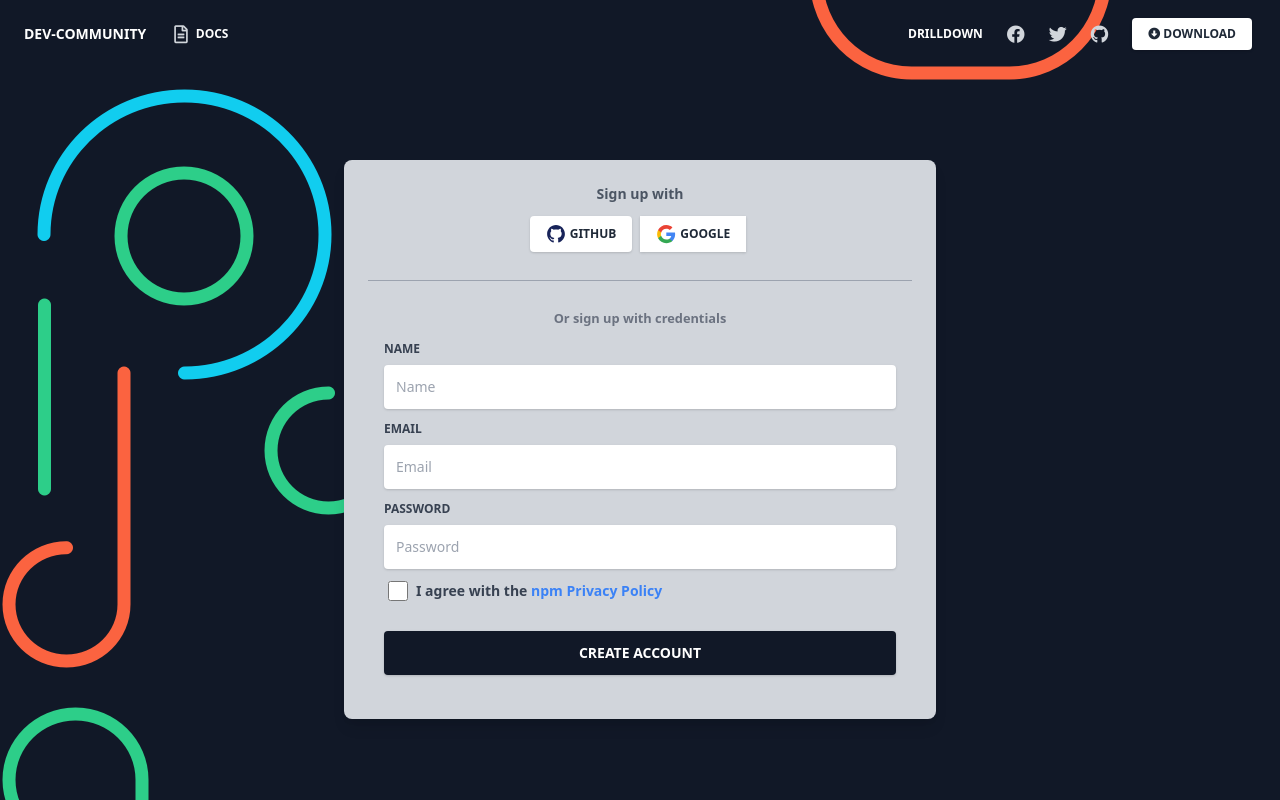
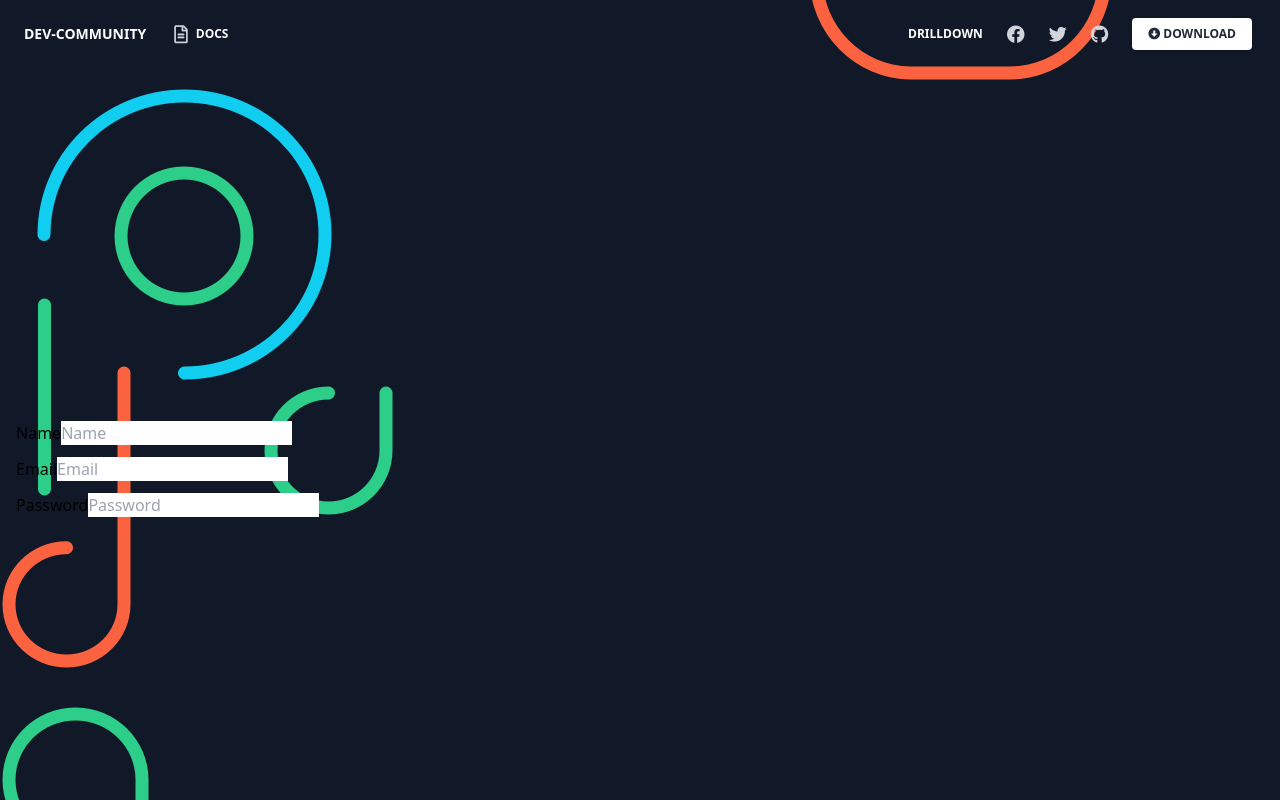
Before and after one commit to MaliJetal/Dev-Community, a React (Create React App) app in the folder client/: page /auth/register in a window 1280 px wide. Shown: the top 800 px of the page. Built offline with nearby package versions, Linux system fonts and the light colour scheme.

Commit message:
Comment out CSS

```diff
--- a/client/src/views/auth/Register.js
+++ b/client/src/views/auth/Register.js
@@ -8,75 +8,75 @@ class Register extends Component {
     return (
       <div className="Register">
         <div className="container mx-auto px-4 h-full">
-          <div className="flex content-center items-center justify-center h-full">
-            <div className="w-full lg:w-6/12 px-4">
-              <div className="relative flex flex-col min-w-0 break-words w-full mb-6 shadow-lg rounded-lg bg-gray-300 border-0">
-                <div className="rounded-t mb-0 px-6 py-6">
-                  <div className="text-center mb-3">
-                    <h6 className="text-gray-600 text-sm font-bold">
+          <div>// className="flex content-center items-center justify-center h-full">
+            <div >//className="w-full lg:w-6/12 px-4">
+              <div>// className="relative flex flex-col min-w-0 break-words w-full mb-6 shadow-lg rounded-lg bg-gray-300 border-0">
+                <div >//className="rounded-t mb-0 px-6 py-6">
+                  <div>// className="text-center mb-3">
+                    <h6>// className="text-gray-600 text-sm font-bold">
                       Sign up with
                     </h6>
                   </div>
-                  <div className="btn-wrapper text-center">
+                  <div>// className="btn-wrapper text-center">
                     <button
-                      className="bg-white active:bg-gray-100 text-gray-800 font-normal px-4 py-2 rounded outline-none focus:outline-none mr-2 mb-1 uppercase shadow hover:shaow-md inline-flex items-center font-bold text-xs ease-linear transition-all duration-150"
+                     // className="bg-white active:bg-gray-100 text-gray-800 font-normal px-4 py-2 rounded outline-none focus:outline-none mr-2 mb-1 uppercase shadow hover:shaow-md inline-flex items-center font-bold text-xs ease-linear transition-all duration-150"
                       type="button"
                     >
                       <img src={githubsvg} alt="..." className="w-5 mr-1" />
                       Github
                     </button>
                     <button
-                      className="bg-white active:bg-gray-100 text-gray-800 font-normal px-4 py-2 roiunded outline-none focus:outline-none mr-1 mb-1 uppercase shadow hover:shadow-md inline-flex items-center font-bold text-xs ease-linear transition-all duration-150"
+                      //className="bg-white active:bg-gray-100 text-gray-800 font-normal px-4 py-2 roiunded outline-none focus:outline-none mr-1 mb-1 uppercase shadow hover:shadow-md inline-flex items-center font-bold text-xs ease-linear transition-all duration-150"
                       type="button"
                     >
                       <img src={googlesvg} alt="..." className="w-5 mr-1" />
                       Google
                     </button>
                   </div>
-                  <hr className="mt-6 border-b-1 border-gray-400" />
+                  <hr/>// className="mt-6 border-b-1 border-gray-400" />
                 </div>
-                <div className="flex-auto px-4 lg:px-10 py-10 pt-0">
-                  <div className="text-gray-500 text-center mb-3 font-bold">
+                <div>// className="flex-auto px-4 lg:px-10 py-10 pt-0">
+                  <div >//className="text-gray-500 text-center mb-3 font-bold">
                     <small>Or sign up with credentials</small>
                   </div>
                   <form>
                     <div className="relative w-full mb-3">
                       <label
-                        className="block uppercase text-gray-700 text-xs font-bold mb-2"
+                       // className="block uppercase text-gray-700 text-xs font-bold mb-2"
                         htmlFor="grid-password"
                       >
                         Name
                       </label>
                       <input
                         type="text"
-                        className="px-3 py-3 placeholder-gray-400 text-gray-700 bg-white rounded text-sm shadow focus:outline-none focus:shadow-outline w-full ease-linear transition-all duration-150"
+                        //className="px-3 py-3 placeholder-gray-400 text-gray-700 bg-white rounded text-sm shadow focus:outline-none focus:shadow-outline w-full ease-linear transition-all duration-150"
                         placeholder="Name"
                       />
                     </div>
                     <div className="relative w-full mb-3">
                       <label
-                        className="block uppercase text-gray-700 text-xs font-bold mb-2"
+                        //className="block uppercase text-gray-700 text-xs font-bold mb-2"
                         htmlFor="grid-password"
                       >
                         Email
                       </label>
                       <input
                         type="email"
-                        className="px-3 py-3 placeholder-gray-400 text-gray-700 bg-white rounded text-sm shadow focus:outline-none focus:shadow-outline w-full ease-linear transition-all duration-150"
+                        //className="px-3 py-3 placeholder-gray-400 text-gray-700 bg-white rounded text-sm shadow focus:outline-none focus:shadow-outline w-full ease-linear transition-all duration-150"
                         placeholder="Email"
                       />
                     </div>
 
                     <div className="relative w-full mb-3">
                       <label
-                        className="block uppercase text-gray-700 text-xs font-bold mb-2"
+                        //className="block uppercase text-gray-700 text-xs font-bold mb-2"
                         htmlFor="grid-password"
                       >
                         Password
                       </label>
                       <input
                         type="password"
-                        className="px-3 py-3 placeholder-gray-400 text-gray-700 bg-white rounded text-sm shadow focus:outline-none focus:shadow-outline w-full ease-linear transition-all duration-150"
+                        //className="px-3 py-3 placeholder-gray-400 text-gray-700 bg-white rounded text-sm shadow focus:outline-none focus:shadow-outline w-full ease-linear transition-all duration-150"
                         placeholder="Password"
                       />
                     </div>
@@ -86,7 +86,7 @@ class Register extends Component {
                         <input
                           id="customCheckLogin"
                           type="checkbox"
-                          className="form-checkbox text-gray-800 ml-1 w-5  h-5 ease-linear transition-all duration-150"
+                          //className="form-checkbox text-gray-800 ml-1 w-5  h-5 ease-linear transition-all duration-150"
                         />
                         <span className="ml-2 text-sm font-semibold text-gray-700">
                           I agree with the {' '}
@@ -102,7 +102,7 @@ class Register extends Component {
                     </div>
                     <div className="text-center mt-6">
                       <button
-                        className="bg-gray-900 text-white active:bg-gray-700 text-sm font-bold uppercase px-6 py-3 rounded shadow hover:shadow-lg outline-none focus:outline-none mr-1 mb-1 w-full ease-linear transition-all duration-150"
+                       // className="bg-gray-900 text-white active:bg-gray-700 text-sm font-bold uppercase px-6 py-3 rounded shadow hover:shadow-lg outline-none focus:outline-none mr-1 mb-1 w-full ease-linear transition-all duration-150"
                         type="button"
                       >
                         Create Account
```
